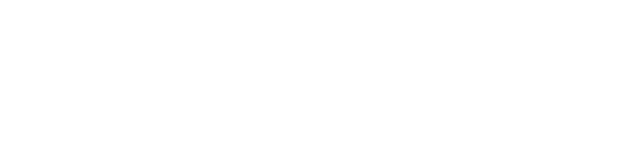
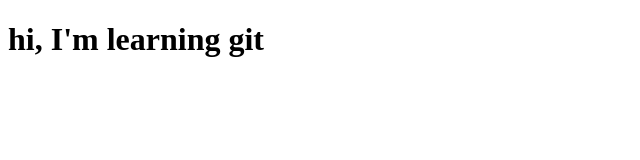
Before and after one commit to PodaAlvienDamanik/podawebsite, a plain HTML site: page index.html in a window 1280 px wide. Shown: the whole page, without its empty margins (0-640 px from the left). Drawn offline with Linux system fonts and the light colour scheme.

Commit message:
added h1 heading

```diff
--- a/index.html
+++ b/index.html
@@ -6,6 +6,7 @@
     <title>Learn Github</title>
 </head>
 <body>
+    <h1>hi, I'm learning git</h1>
 
 </body>
 </html>
```
